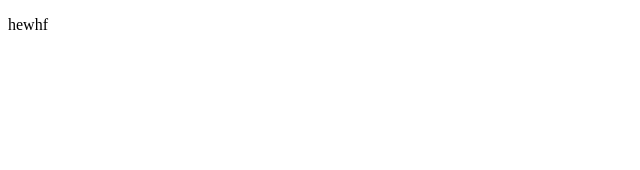
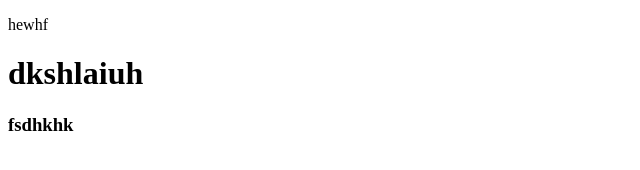
Before and after one commit to Wasim7x/1st-project, a plain HTML site: page index.html in a window 1280 px wide. Shown: the whole page, without its empty margins (0-640 px from the left). Drawn offline with Linux system fonts and the light colour scheme.

Commit message:
first commit

```diff
--- a/index.html
+++ b/index.html
@@ -7,5 +7,7 @@
 </head>
 <body>
     <p>hewhf</p>
+    <h1>dkshlaiuh</h1>
+    <h3>fsdhkhk</h3>
 </body>
 </html>
```
Also changed, not shown: 1 other file.
